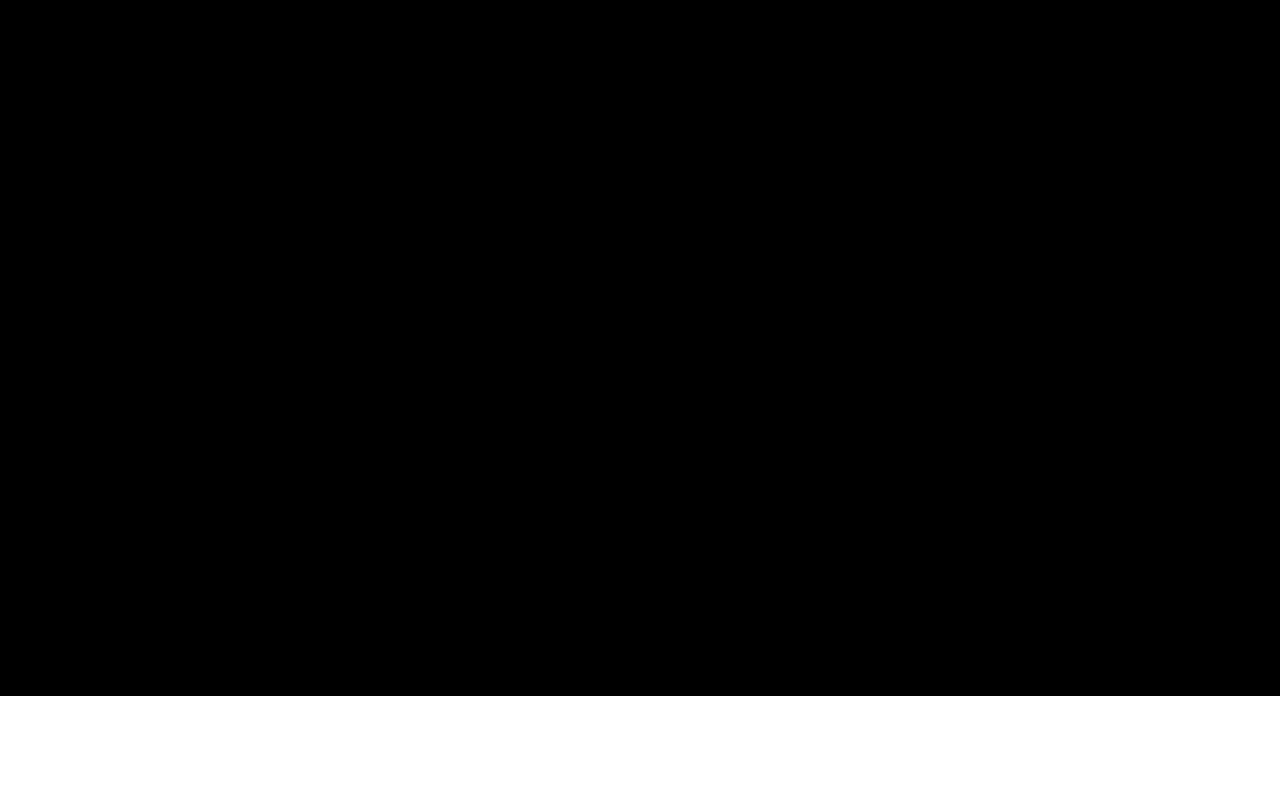
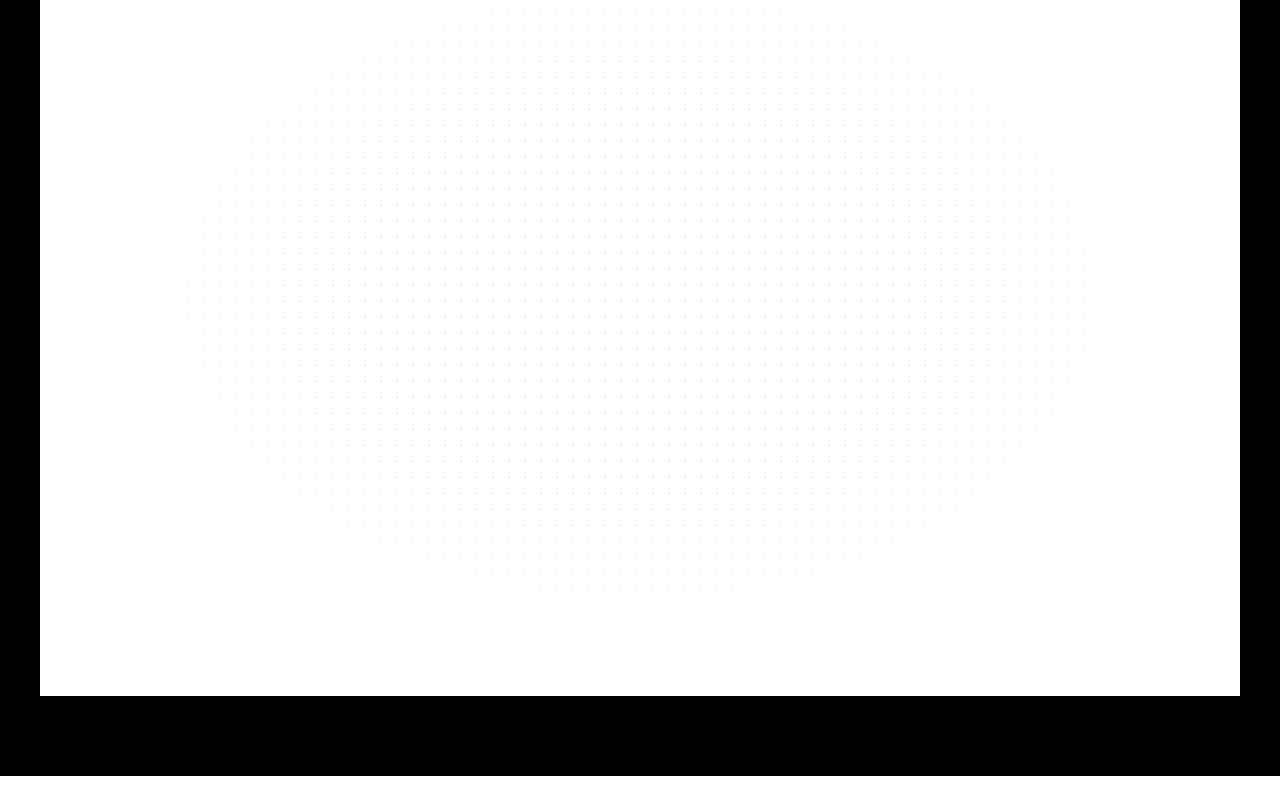
Before and after one commit to Devin-Hunter/Personal-Portfolio, a Next.js app in the folder devin-portfolio/: page / in a window 1280 px wide. Shown: the part 744-1544 px from the top of the page. After the commit the page ends 1520 px from the top, so only its background shows below. Built offline with nearby package versions, Linux system fonts and the light colour scheme.

Commit message:
Added white dot background to hero

```diff
--- a/devin-portfolio/package.json
+++ b/devin-portfolio/package.json
@@ -10,7 +10,8 @@
   },
   "dependencies": {
     "clsx": "^2.1.1",
-    "framer-motion": "^11.3.30",
+    "framer-motion": "^11.5.4",
+    "mini-svg-data-uri": "^1.4.4",
     "next": "14.2.7",
     "react": "^18",
     "react-dom": "^18",
--- a/devin-portfolio/src/app/page.tsx
+++ b/devin-portfolio/src/app/page.tsx
@@ -2,9 +2,9 @@
 
 export default function Home() {
   return (
-    <main className="relative bg-black-100 flex justify-center
-    items-center flex-col overflow-hidden mx-auto">
-      <div className="w-full">
+    <main className="relative bg-black flex justify-center
+    items-center flex-col overflow-hidden mx-auto sm:px-10 px-5">
+      <div className="max-w-7xl w-full">
         <Hero />
       </div>
     </main>
--- a/devin-portfolio/src/components/Hero.jsx
+++ b/devin-portfolio/src/components/Hero.jsx
@@ -5,11 +5,16 @@
   return (
     <div className="pb-20">
       <div>
-        <Vortex className="top-38 left-80 h-[80vh] w-[50vw]" fill="bg-black"/>
-        <div  className="h-screen w-full bg-black relative flex items-center justify-center px-0"/>
-          <p className="text-center text-white">Devin Hunter</p>
+        <Vortex className="top-38 left-80 h-[80vh] w-[50vw]"/>
+
       </div>
 
+      <div>
+        <div className="h-screen w-full dark:bg-black bg-white  dark:bg-dot-white/[0.3] bg-dot-black/[0.2] relative flex items-center justify-center">
+          {/* Radial gradient for the container to give a faded look */}
+          <div className="absolute pointer-events-none inset-0 flex items-center justify-center dark:bg-black bg-white [mask-image:radial-gradient(ellipse_at_center,transparent_20%,black)]" />
+        </div>
+      </div>
 
     </div>
   )
--- a/devin-portfolio/tailwind.config.ts
+++ b/devin-portfolio/tailwind.config.ts
@@ -1,3 +1,7 @@
+const svgToDataUri = require("mini-svg-data-uri");
+
+const colors = require("tailwindcss/colors");
+
 const {
   default: flattenColorPalette,
 } = require("tailwindcss/lib/util/flattenColorPalette");
@@ -16,7 +20,30 @@
   theme: {
     extend: {},
   },
-  plugins: [addVariablesForColors],
+  plugins: [addVariablesForColors,
+    function ({ matchUtilities, theme }: any) {
+      matchUtilities(
+        {
+          "bg-grid": (value: any) => ({
+            backgroundImage: `url("${svgToDataUri(
+              `<svg xmlns="http://www.w3.org/2000/svg" viewBox="0 0 32 32" width="32" height="32" fill="none" stroke="${value}"><path d="M0 .5H31.5V32"/></svg>`
+            )}")`,
+          }),
+          "bg-grid-small": (value: any) => ({
+            backgroundImage: `url("${svgToDataUri(
+              `<svg xmlns="http://www.w3.org/2000/svg" viewBox="0 0 32 32" width="8" height="8" fill="none" stroke="${value}"><path d="M0 .5H31.5V32"/></svg>`
+            )}")`,
+          }),
+          "bg-dot": (value: any) => ({
+            backgroundImage: `url("${svgToDataUri(
+              `<svg xmlns="http://www.w3.org/2000/svg" viewBox="0 0 32 32" width="16" height="16" fill="none"><circle fill="${value}" id="pattern-circle" cx="10" cy="10" r="1.6257413380501518"></circle></svg>`
+            )}")`,
+          }),
+        },
+        { values: flattenColorPalette(theme("backgroundColor")), type: "color" }
+      );
+    },
+  ],
 };
 
 // This plugin adds each Tailwind color as a global CSS variable, e.g. var(--gray-200).
```
Also changed, not shown: 1 other file (tests, documents, lock files or other folders).
